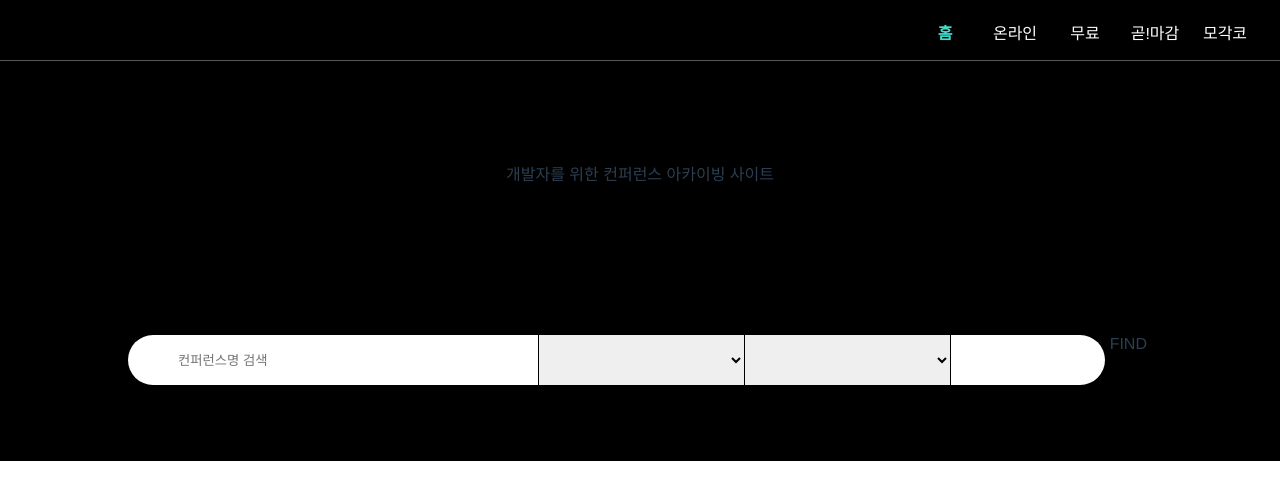
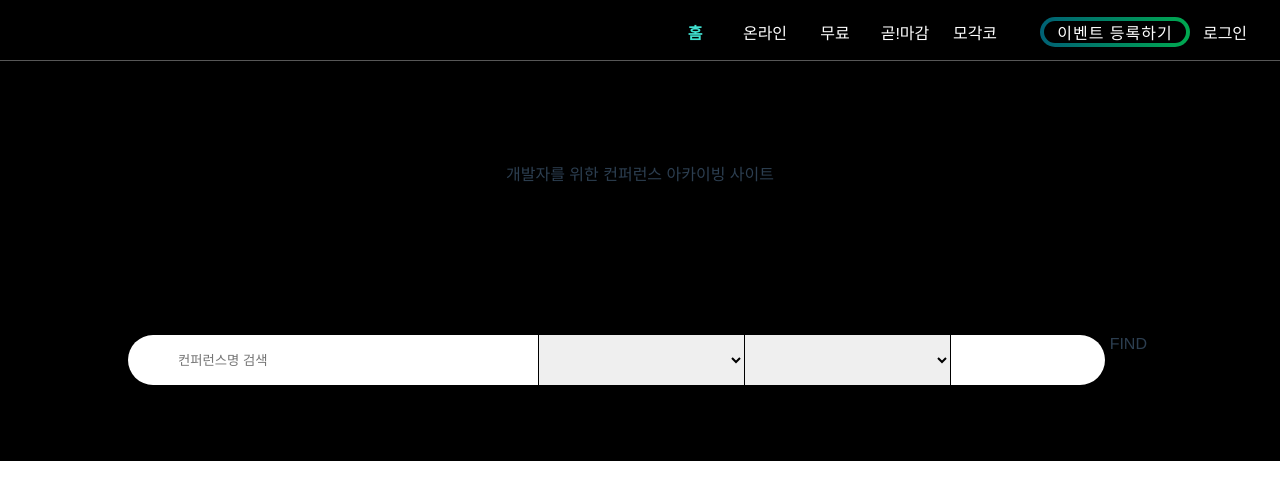
Before and after one commit to uz2ni/it-event-front, a Vue app: page /main in a window 1280 px wide. Shown: the top 500 px of the page. Built offline with nearby package versions, Linux system fonts and the light colour scheme.

Commit message:
이벤트주최 버튼 생성 및 폼 레이아웃만 구성

```diff
--- /dev/null
+++ b/src/components/form.vue
@@ -0,0 +1,71 @@
+<template>
+  <div>
+    <div>이벤트 등록하기</div>
+    <div>아래의 양식을 작성해 주세요</div>
+    <div>
+      <table>
+        <tr>
+          <td>행사명</td>
+          <td><input type="text" name="" id=""></td>
+        </tr>
+        <tr>
+          <td>호스트명</td>
+          <td><input type="text" name="" id=""></td>
+        </tr>
+        <tr>
+          <td>호스트 전화번호</td>
+          <td>
+            <input type="text" name="" id="">-
+            <input type="text" name="" id="">-
+            <input type="text" name="" id="">
+          </td>
+        </tr>
+        <tr>
+          <td>호스트 이메일</td>
+          <td>
+            <input type="text" name="" id="">@
+            <input type="text" name="" id="">
+          </td>
+        </tr>
+        <tr>
+          <td>행사시작일</td>
+          <td></td>
+        </tr>
+        <tr>
+          <td>행사종료일</td>
+          <td></td>
+        </tr>
+        <tr>
+          <td>장소</td>
+          <td><input type="text" name="" id=""></td>
+        </tr>
+        <tr>
+          <td>행사내용</td>
+          <td><input type="text" name="" id=""></td>
+        </tr>
+        <tr>
+          <td>참여인원</td>
+          <td></td>
+        </tr>
+        <tr>
+          <td>대표이미지 등록</td>
+          <td></td>
+        </tr>
+        <tr>
+          <td>예약</td>
+          <td></td>
+        </tr>
+      </table>
+    </div>
+  </div>
+</template>
+
+<script>
+export default {
+
+}
+</script>
+
+<style>
+
+</style>
--- a/src/components/navigation.vue
+++ b/src/components/navigation.vue
@@ -9,6 +9,8 @@
       <router-link tag="li" to="free"><li>무료</li></router-link>
       <router-link tag="li" to="magam"><li>곧!마감</li></router-link>
       <router-link tag="li" to="mogakco"><li>모각코</li></router-link>
+      <router-link tag="li" to="enroll" class="enrollBtn"><span >이벤트 등록하기</span></router-link>
+      <router-link tag="li" to="login"><li>로그인</li></router-link>
     </div>
   </div>
 </template>
@@ -27,6 +29,9 @@ export default {
 </script>
 
 <style scoped>
+*:focus{
+  outline:none;
+}
 .nav{
   width:100%;
   margin:0px auto;
@@ -36,6 +41,10 @@ export default {
   color:#fff;
   background-color:#000000;
   border-bottom:1px solid #575757;
+}
+#app > div.nav > div.headerRight > li.enrollBtn{
+  width:150px;
+  text-align:right;
 }
 .headerLeft{
   color: fff;
@@ -64,7 +73,6 @@ export default {
   color: fff;
   float:right;
   padding: 5px 20px 0 20px;
-
 }
 .headerRight .router-link-exact-active{
   color: #40E0D0;
@@ -94,4 +102,41 @@ a:link{
 a:visited{
   color:#fff;
 }
+.enrollBtn {
+	background-image: linear-gradient(to right, #006175 0%, #00a950 100%);
+	border-radius: 40px;
+  box-sizing: border-box;
+	color: #ffffff;
+	display: block;
+	height: 30px;
+	letter-spacing: 1px;
+	margin: -3px auto 0 auto;
+	padding: 4px;
+	position: relative;
+  text-decoration: none;
+	text-transform: uppercase;
+	z-index: 2;
+  margin-left:30px;
+}
+
+.enrollBtn:hover {
+	color: #fff;
+}
+
+.enrollBtn span {
+	align-items: center;
+	background: #000000;
+	border-radius: 40px;
+	display: flex;
+	justify-content: center;
+	height: 100%;
+	transition: background .5s ease;
+	width: 100%;
+  font-weight: normal;
+}
+
+.enrollBtn:hover span {
+	background: transparent;
+  color:#ffffff;
+}
 </style>
--- a/src/routes/routes.js
+++ b/src/routes/routes.js
@@ -5,6 +5,7 @@ import online from '../components/online.vue';
 import free from '../components/free.vue';
 import magam from '../components/magam.vue';
 import mogakco from '../components/mogakco.vue';
+import enroll from '../components/form.vue';
 Vue.use(VueRouter);
 
 export const router = new VueRouter({
@@ -33,6 +34,10 @@ export const router = new VueRouter({
     {
       path:'/mogakco',
       component:mogakco,
+    },
+    {
+      path:'/enroll',
+      component:enroll,
     }
   ]
 });
--- /dev/null
+++ b/vue.config.js
@@ -0,0 +1,9 @@
+module.exports = {
+  lintOnSave : false,
+  publicPath: 'project/',
+  assetsDir: process.env.BASE_URL,
+  transpileDependencies: [ansiRegex],
+  configureWebpack: {
+    entry: ["babel-polyfill", "./src/main.js"]
+  }
+}
```
